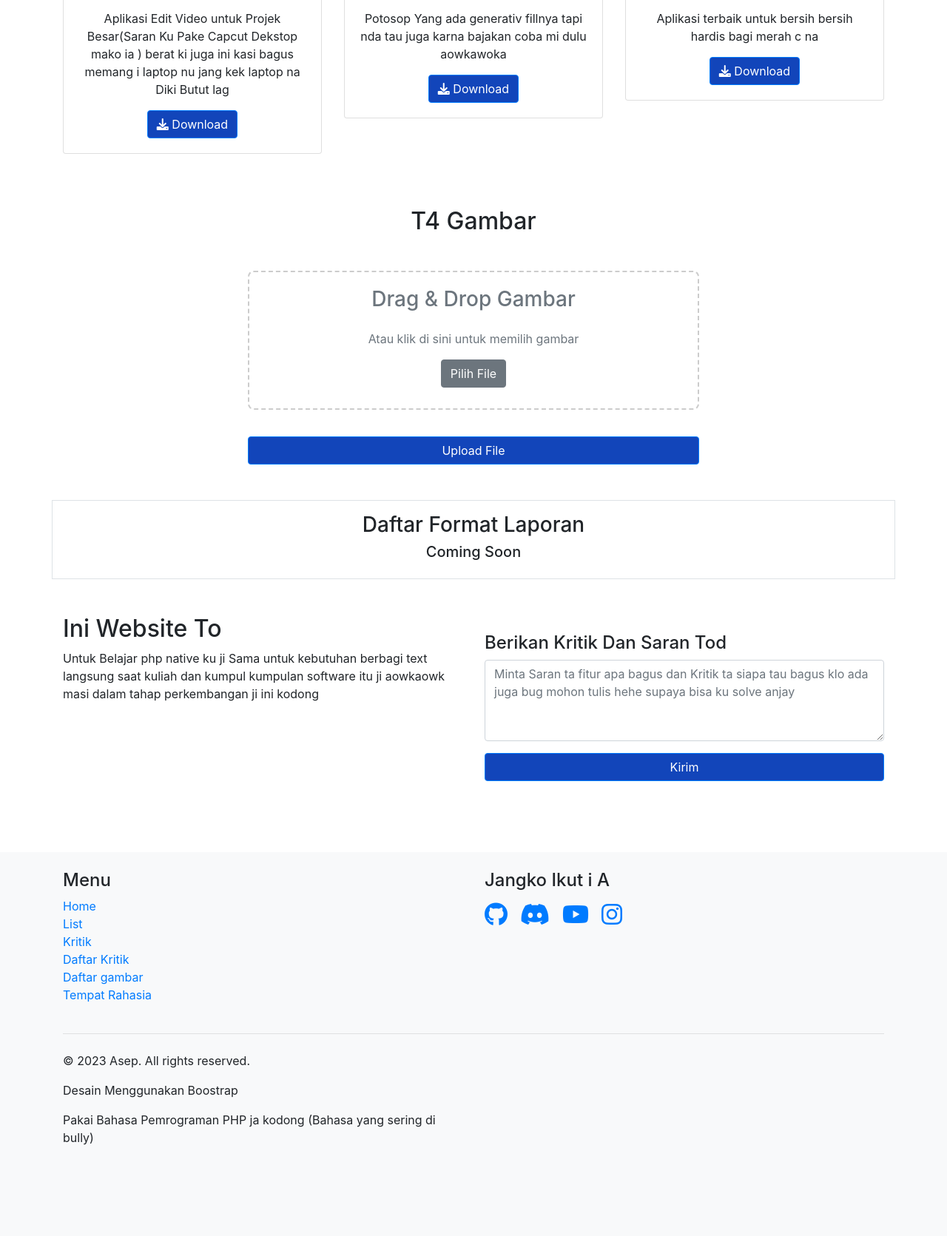
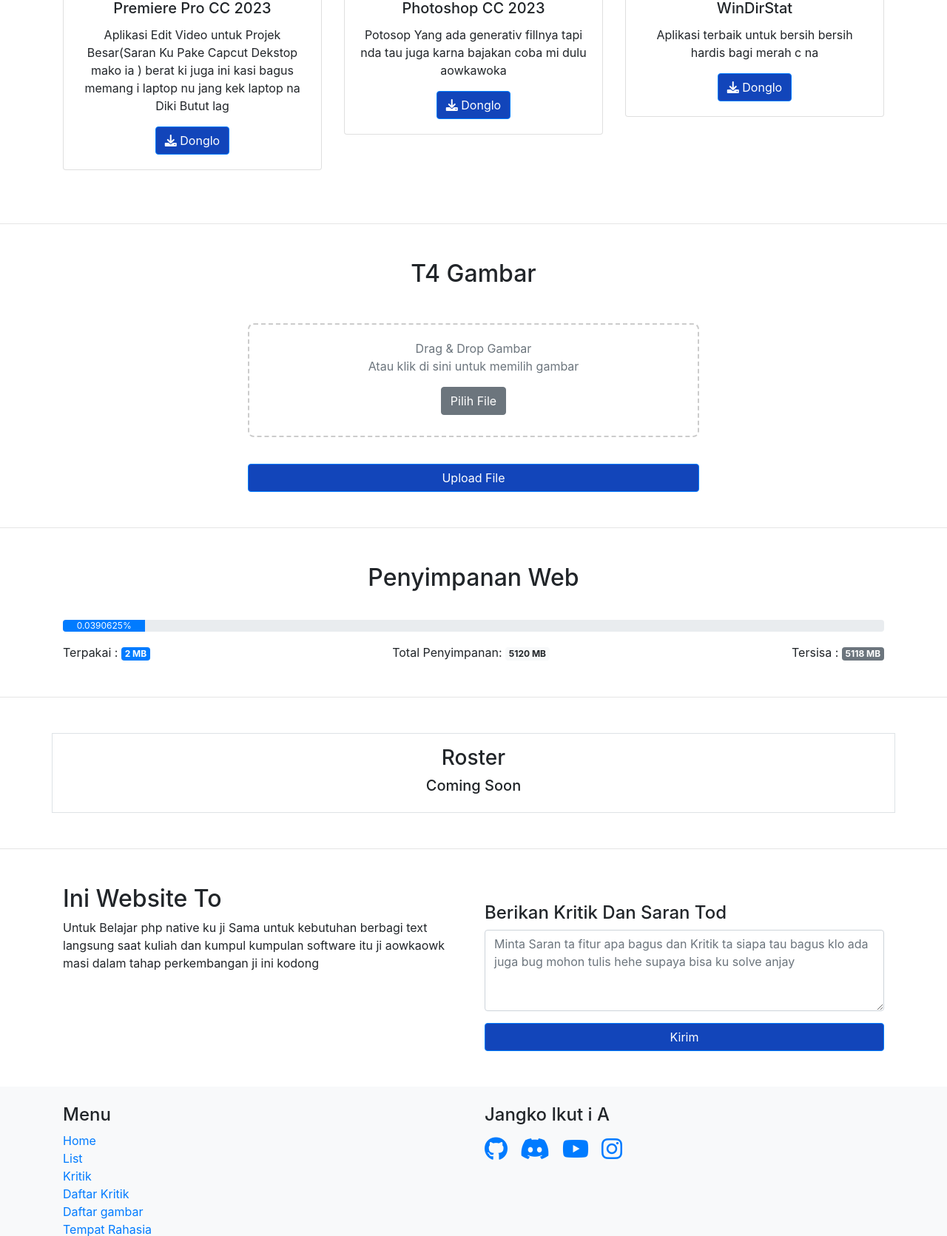
Before and after one commit to Cipaxdragon/asepsalto, a PHP site: page /index.php in a window 1280 px wide. Shown: the part 2309-3980 px from the top of the page at 74% size. Before the commit the page ends 3857 px from the top, so only its background shows below. Run offline with PHP 8.4, Linux system fonts and the light colour scheme; data comes from the database, SQL or seed files in the repository; data that the repository does not hold is empty.

Commit message:
awlaowkao

```diff
--- a/debug.php
+++ b/debug.php
@@ -1,2 +1,5 @@
 <?php
 include_once "function.php";
+$penyimpanan = penyimpanan();
+echo $penyimpanan['terpakai'];
+?>
--- a/function.php
+++ b/function.php
@@ -1,10 +1,7 @@
 <?php
 
 date_default_timezone_set('Asia/Makassar');
-
-// Now you can use date and time functions with the specified time zone
-$conn = mysqli_connect("sql109.infinityfree.com", "if0_35433443", "XBNNx63Ko2KCI", "if0_35433443_dragon");
-// $conn = mysqli_connect("localhost", "root", "", "asepsalto");
+include_once "koneksi.php";
 function kueri($query) {
 	global $conn;
 	$result = mysqli_query($conn, $query);
@@ -80,13 +77,13 @@ function upload() {
 		return false;
 	}
 
-	// cek jika ukurannya terlalu besar
-	if( $ukuranFile > 1000000 ) {
-		echo "<script>
-				alert('ukuran gambar terlalu besar!');
-			  </script>";
-		return false;
-	}
+	// // cek jika ukurannya terlalu besar
+	// if( $ukuranFile > 1000000 ) {
+	// 	echo "<script>
+	// 			alert('ukuran gambar terlalu besar!');
+	// 		  </script>";
+	// 	return false;
+	// }
 
 	// lolos pengecekan, gambar siap diupload
 	// generate nama gambar baru
@@ -287,6 +284,52 @@ function paginasisambgarang(){
 
 
 
+function getFolderSize($folderPath) {
+    $totalSize = 0;
+
+    $files = scandir($folderPath);
+
+    foreach ($files as $file) {
+        // Periksa apakah itu file atau folder
+        $filePath = $folderPath . '/' . $file;
+
+        if (is_file($filePath)) {
+            // Jika itu file, tambahkan ukurannya ke totalSize
+            $totalSize += filesize($filePath);
+        } elseif ($file != '.' && $file != '..' && is_dir($filePath)) {
+            // Jika itu folder, rekursif panggil fungsi untuk folder tersebut
+            $totalSize += getFolderSize($filePath);
+        }
+    }
+
+    return $totalSize;
+}
+
+function penyimpanan(){
+    // Contoh penggunaan
+    $folderPath = getcwd();
+    $sizeInBytes = getFolderSize($folderPath);
+
+    // Ubah ukuran ke dalam KB, MB, GB, dll.
+    $sizeInKB = intval($sizeInBytes / 1024);
+    $sizeInMB = intval($sizeInKB / 1024);
+    $sizeInGB = intval($sizeInMB / 1024);
+
+
+    // Menghitung selisih
+    $selisih = 5120 - $sizeInMB;
+
+    // Menghitung persentase
+    $persen = ($selisih / 5120) * 100;
+    $persen =100 - $persen;
+
+    return  $hasil= array(
+        'persen' => $persen,
+        'terpakai' => $sizeInMB,
+        'bebas' => $selisih,
+        'total' => 5120
+    ); ;
+}
 
 
 
--- a/gambar.php
+++ b/gambar.php
@@ -62,9 +62,13 @@
         <div class="alert alert-success">Data  Berhasil Di tambahkan cok</div>
      <?php endif?>
       <?php foreach ($hasil as $row) :?>
-        <li class="list-group-item list-group-item-action">
+        <li class="list-group-item list-group-item-action d-flex align-items-center justify-content-between">
         <img width="100" src="upload/<?= $row["gambar"]?>" alt="">
+        <div class="d-flex align-items-center justify-content-between " style="gap : 20px">
         <span class="float-right small-text text-muted"><?php echo $row["user"] . ' - ' . waktu_konversi($row["waktu"]); ?></span>
+          <a href="upload/<?= $row["gambar"]?>" target="_blank" class="btn btn-sm btn-primary">Donglod</a>
+
+        </div>
       </li>
       <?php  endforeach?>
     </ul>
--- a/header.php
+++ b/header.php
@@ -155,8 +155,13 @@
     /* Tambahkan media query untuk perangkat seluler */
 @media (max-width: 768px) {
   /* Pengaturan untuk perangkat seluler */
-
+  .app_gambar {
+    width: 10rem;
+  }
   /* Penyesuaian pada navigasi */
+  h2{
+    font-size: 1.5rem;
+  }
   .navbar {
     animation: none; /* Hilangkan animasi pada navigasi */
   }
@@ -236,6 +241,10 @@
         <li class="nav-item">
             <a class="nav-link" href="#kritik">Kritik</a>
         </li>
+        <li class="nav-item">
+            <a class="nav-link" href="#up_gambar">Gambar</a>
+        </li>
+
           <!-- Add more navigation links as needed -->
         </ul>
       </div>
--- a/index.php
+++ b/index.php
@@ -32,7 +32,7 @@
 <!-- Hero Image Section -->
 <div class="hero-image">
    <div class="container">
-      <h1 class="hero-title">Welcome Coy</h1>
+      <h1 class="hero-title">Welcome Coy </h1>
       <p> Selamat datang di website asal asalan hanya untuk latihan php native aing dan kebutuhan kuliah <br> Silahkan Input text online  jika ingin transer text antar device tanpa buka WA modal buka web ini saja</p>
       <div class="custom-form">
          <?php if (janganspam('sambarang')): ?>
@@ -53,13 +53,11 @@
       </div>
    </div>
 </div>
-<br>
-<br>
-<br>
+
 <hr>
 
 <!-- List Section -->
-<div id="list" class="container list-text">
+<div id="list" class="container list-text my-5">
    <h2 class="list-heading d-flex justify-content-center">Daftar Text ka</h2>
    <form action="#list" method="get" class="mb-3">
       <div class="input-group">
@@ -97,9 +95,9 @@
       <!-- ... -->
    </ul>
 </div>
-
+<hr>
 <!-- List Section -->
-<div id="aplikasi" class="container list-text ">
+<div id="aplikasi" class="container list-text my-5">
    <h2 class="list-heading d-flex justify-content-center">Daftar File Andalan</h2>
    <ul class="list-group">
       <?php include_once "format_laporan.php"?>
@@ -111,20 +109,20 @@
       <?php endforeach?>
    </ul>
 </div>
-
+<hr>
 <?php include_once "aplikasi.php"?>
-<div class="container mt-5">
+<div class="container my-5">
     <h2 class="list-heading d-flex justify-content-center">Daftar Aplikasi Andalan</h2>
 
     <div class="row justify-content-center">
         <?php foreach ($aplikasi_links as $aplikasi) : ?>
-            <div class="col-md-4 col-sm-6 mb-4 rounded">
+            <div class="col-md-4 col-sm-6 mb-4 rounded ">
                 <div class="card text-center">
                     <div class="card-body">
-                        <img src="<?= $aplikasi['icon']; ?>" class="img-fluid mb-3 p-3" alt="<?php echo $aplikasi['nama_aplikasi']; ?>">
+                        <img src="<?= $aplikasi['icon']; ?>" class="app_gambar img-fluid mb-3 p-3" alt="<?php echo $aplikasi['nama_aplikasi']; ?>">
                         <h5 class="card-title"><?= $aplikasi['nama_aplikasi']; ?></h5>
                         <p class="card-text"><?=  $aplikasi['deskripsi']; ?></p>
-                        <a href="<?= $aplikasi['link']; ?>" class="btn btn-primary" target="_blank"><i class="fas fa-download"></i> Download</a>
+                        <a href="<?= $aplikasi['link']; ?>" class="btn btn-primary" target="_blank"><i class="fas fa-download"></i> Donglo</a>
                     </div>
                 </div>
             </div>
@@ -132,14 +130,18 @@
     </div>
 </div>
 
+<hr>
 <?php include_once "upload_gambar.php"?>
-
-<div class="container mt-5 border p-3 d-flex justify-content-center align-items-center flex-column">
-   <h3>Daftar Format Laporan </h3>
+<hr>
+<?php include_once "penyimpanan.php"?>
+<hr>
+<div class="container mt-5 border p-3 d-flex justify-content-center align-items-center flex-column my-5">
+   <h3>Roster </h3>
    <h5>Coming Soon</h5>
 </div>
+<hr>
 </div>
-<div id="kritik" class="container mt-5">
+<div id="kritik" class="container my-5">
    <div class="row">
       <div class="col-md-6">
          <h2>Ini Website To</h2>
@@ -164,10 +166,7 @@
       </div>
    </div>
 </div>
-<br>
-<br>
-<br>
-<br>
+
 <?php
    include_once "footer.php"
    ?>
--- /dev/null
+++ b/koneksi.php
@@ -0,0 +1,5 @@
+<?php
+// Now you can use date and time functions with the specified time zone
+$conn = mysqli_connect("localhost", "root", "", "asepsalto");
+
+?>
--- /dev/null
+++ b/penyimpanan.php
@@ -0,0 +1,55 @@
+<style>
+
+    .progress-container {
+      margin-top: 30px;
+    }
+  </style>
+
+<?php $penyimpanan = penyimpanan()?>
+  <div class="container d-flex flex-column my-5">
+    <style>
+    </style>
+    <h2 class="d-flex justify-content-center">Penyimpanan Web</h2>
+    <!-- Progress Bar Container -->
+    <div class="progress-container ">
+      <div class="progress">
+        <div class="progress-bar" role="progressbar" style="width: <?= $penyimpanan['persen']+10?>%;" aria-valuenow="<?= $penyimpanan['persen']?>" aria-valuemin="0" aria-valuemax="100">
+          <?= $penyimpanan['persen']?>%
+        </div>
+    </div>
+    <div class="d-flex justify-content-between mt-3">
+        <div>Terpakai :
+            <span class="badge bg-primary text-white"><?= $penyimpanan['terpakai']?> MB</span>
+        </div>
+        <div>Total Penyimpanan:
+            <span class="badge bg-light text-black"><?= $penyimpanan['total']?> MB</span>
+        </div>
+        <div>Tersisa :
+            <span class="badge bg-secondary text-white "><?= $penyimpanan['bebas']?> MB</span>
+        </div>
+
+    </div>
+
+    </div>
+
+  </div>
+
+
+  <script>
+    function simpanData() {
+      // Fungsi simulasi penyimpanan data
+      let progress = 25; // Ganti dengan nilai progres aktual
+
+      // Simulasi peningkatan nilai progres setiap 2 detik
+      let interval = setInterval(function () {
+        progress += 10;
+        document.querySelector('.progress-bar').style.width = progress + '%';
+        document.querySelector('.progress-bar').innerText = progress + '%';
+
+        if (progress >= 100) {
+          clearInterval(interval);
+          alert('Data berhasil disimpan!');
+        }
+      }, 2000);
+    }
+  </script>
--- a/upload_gambar.php
+++ b/upload_gambar.php
@@ -12,20 +12,20 @@
   }
 </style>
 
-<div id="up_gambar" class="container-fluid mt-5">
+<div id="up_gambar" class="container-fluid my-5 ">
   <h2 class="d-flex justify-content-center m-5"> T4 Gambar</h2>
   <div class="row">
     <div class="col-md-6 offset-md-3">
       <?php if(isset($_GET['u'])) :?>
       <?php if($_GET['u'] == 1) :?>
-        <div class="alert alert-success" role="alert"> Gambar Berhasil Di Upload </div>
+        <div class="alert alert-success" role="alert"> Gambar Berhasil Di Upload  buka <a href="gambar.php">Daftar Gambar</a> untuk melihat hasil upload</div>
         <?php else : ?>
           <div class="alert alert-danger" role="alert"> gagal </div>
         <?php endif ?>
       <?php endif ?>
 
       <form id="upload-form" method="post" enctype="multipart/form-data">
-        <div id="drop-area" class="text-muted">
+        <div id="drop-area" class="text-muted >
           <h3 class="mb-4">Drag & Drop Gambar</h3>
           <p>Atau klik di sini untuk memilih gambar</p>
           <label for="file-input" class="btn btn-secondary">Pilih File</label>
```
